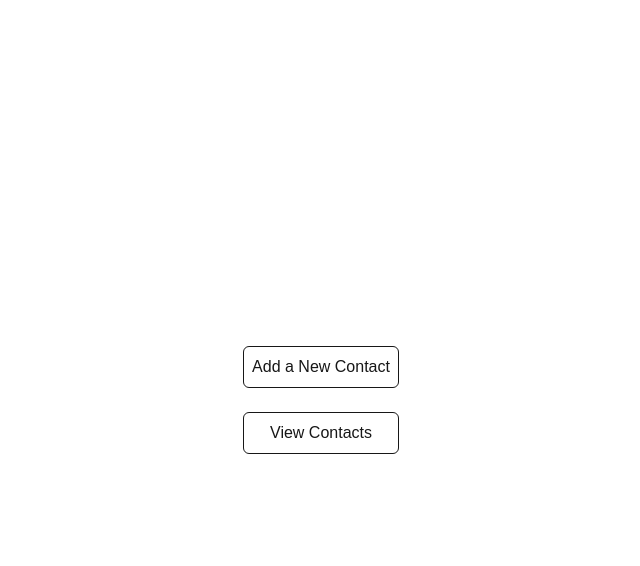
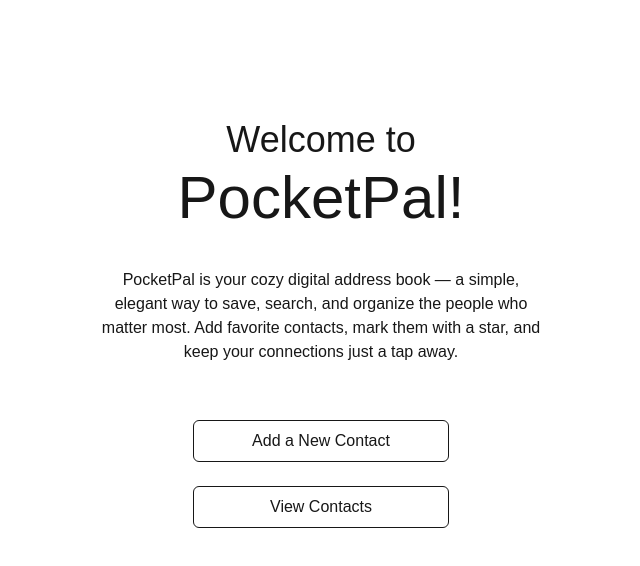
Before and after one commit to kj002/CRUD-address-book, a Next.js app: page / in a window 1280 px wide. Shown: the top 566 px of the page, without its empty margins (319-959 px from the left). Built offline with nearby package versions, Linux system fonts and the light colour scheme.

Commit message:
Refactor Home component layout and include welcome message

```diff
--- a/src/app/page.tsx
+++ b/src/app/page.tsx
@@ -3,7 +3,19 @@ import Link from "next/link";
 
 export default function Home() {
   return (
-    <div className="flex justify-center items-center h-screen">
+    <div className="flex justify-center pt-30 h-screen">
+      <div className="flex flex-col gap-14 items-center w-full max-w-md">
+        <div className="flex flex-col items-center text-center">
+          <p className="text-4xl">
+            Welcome to
+          </p>
+          <p className="text-6xl text-bold mt-2 mb-10">
+            PocketPal!
+          </p>
+          <p className="text-justify md:text-center">
+            PocketPal is your cozy digital address book — a simple, elegant way to save, search, and organize the people who matter most. Add favorite contacts, mark them with a star, and keep your connections just a tap away.
+          </p>
+        </div>
         <div className="flex flex-col gap-6">
           <Link
           href={ "add-contact" }
@@ -12,9 +24,11 @@ export default function Home() {
           </Link>
           <Link
           href={ "view-contacts" }
-        className="text-center p-2 rounded-md border-1 hover:bg-gray-800 cursor-pointer">
+          className="w-64 text-center p-2 rounded-md border-1 hover:bg-gray-800 cursor-pointer">
             View Contacts
           </Link>
+        </div>
+
       </div>
     </div>
   );
```
Lines whose indentation alone changed are shown as unchanged.
